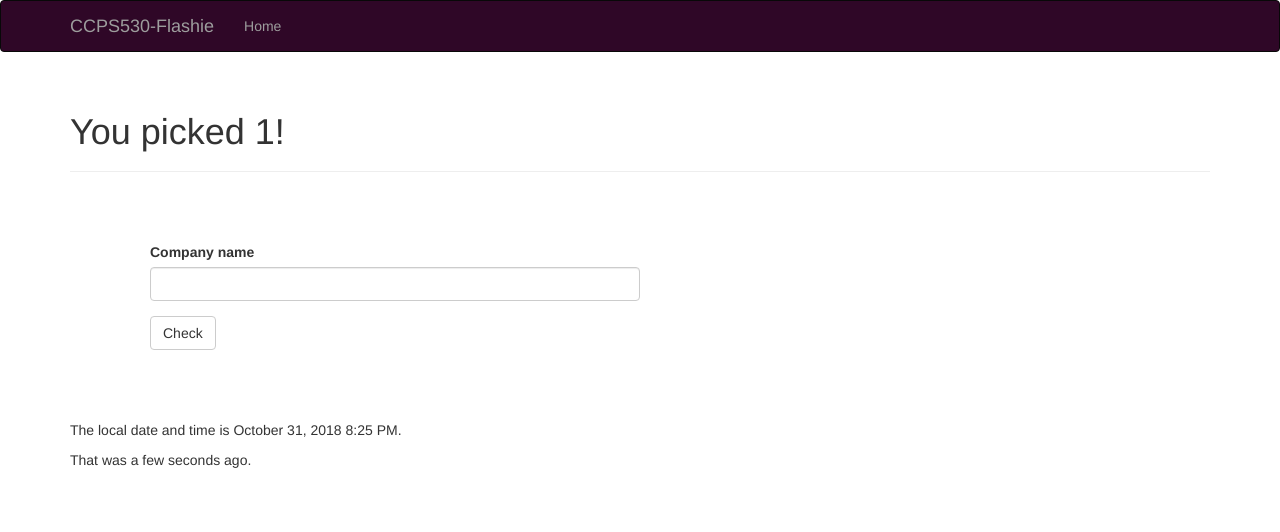
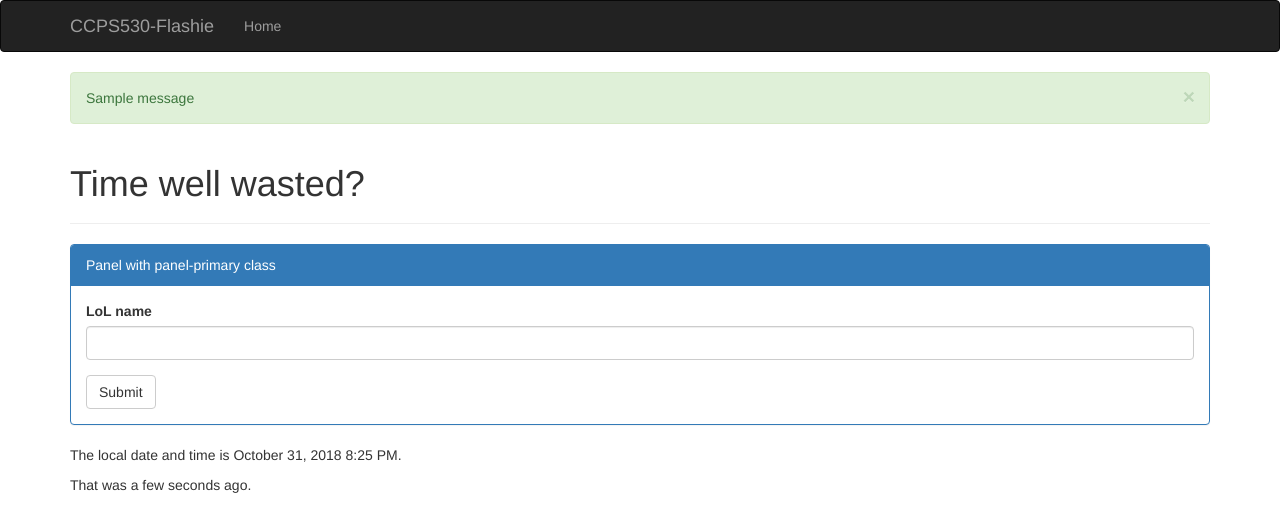
Before and after one commit to cjj272/ccps530-flashie, a Flask app: page / in a window 1280 px wide. Shown: the top 532 px of the page. Run offline with Flask 2, Linux system fonts and the light colour scheme; the visitor is signed in with stand-in values (Sample User, id 1); one stand-in notice (Sample message) is shown; some libraries are stand-ins or nearby versions.

Commit message:
db, other cosmetic changes

```diff
--- a/app.py
+++ b/app.py
@@ -1,24 +1,49 @@
 import os
+import requests
+import sys
 from datetime import datetime
-from flask import Flask,render_template, redirect, url_for,session
+from flask import Flask,render_template, redirect, url_for,session,flash
 from flask_bootstrap import Bootstrap
 from flask_moment import Moment
 from flask_wtf import FlaskForm
-from wtforms import StringField,SubmitField
-from wtforms.validators import DataRequired
+from wtforms import StringField,SubmitField,RadioField
+from wtforms.validators import DataRequired,Required,Length
+from flask_sqlalchemy import SQLAlchemy
 
 app = Flask(__name__)
 
-app.config.from_object(os.environ['APP_SETTINGS'])
+app.config.from_object('config.Config')
 
+db = SQLAlchemy(app)
 bootstrap = Bootstrap(app)
 moment = Moment(app)
 
 
+
+#db stuff
+class SummonerToAccountID(db.Model):
+	__tablename__='sumtoacc'
+	name = db.Column(db.String(64),primary_key=True)
+	id = db.Column(db.Integer,index=True)
+	def __repr__(self):
+		return '<Name %r>' % self.name
+
+#riot stuff
+def GetSummonerInfo(accountName):
+	r=requests.get('https://na1.api.riotgames.com/lol/summoner/v3/summoners/by-name/' + accountName,headers = {
+		"X-Riot-Token": "RGAPI-44250bf4-2e19-4f3d-a81b-46afbe60a985",
+	})
+
+	if r.status_code != 200:
+		return "Fail"
+	return (r.json().get('name'), r.json().get('accountId'))
+
+
 #form
 class CompForm(FlaskForm):
-	comp = StringField('Company name', validators=[DataRequired()])
-	submit = SubmitField('Check')
+	name = StringField('LoL name', validators=[DataRequired(),Length(2,15)])
+	#platform = RadioField('Platform', choices=[('7','7 day'),('15','15 day'),('30','30 day')],validators=[DataRequired()])
+	submit = SubmitField('Submit')
 
 
 #handle 404, 500
@@ -34,10 +59,30 @@ def internal_server_error(e):
 def index():
 	form=CompForm()
 	if form.validate_on_submit():
-		session['comp']=form.comp.data
-		comp=form.comp.data
+		session['name']=form.name.data
+		#session['platform']=form.platform.data
+
+		#check if user exists
+		exists = SummonerToAccountID.query.filter(SummonerToAccountID.name.ilike("%"+form.name.data+"%")).first() is not None
+		print(exists, file=sys.stdout)
+		if exists:
+			flash("User already exists",'danger')
+			return redirect(url_for('index'))
+
+
+		info = GetSummonerInfo(form.name.data)
+		if info=="Fail":
+			flash('Submit failed. User does not exist or Riot does not like us','danger')
+			return redirect(url_for('index'))
+
+		user = SummonerToAccountID(name=info[0],id=info[1])
+		db.session.add(user)
+		db.session.commit()
+
+		flash('Success?','success')
+
 		return redirect(url_for('index'))
-	return render_template('index.html',current_time=datetime.utcnow(),form=form,comp=session.get('comp'))
+	return render_template('index.html',current_time=datetime.utcnow(),form=form,name=session.get('name'),platform=session.get('platform'))
 
 @app.route('/<name>')
 def user(name):
--- a/config.py
+++ b/config.py
@@ -7,8 +7,12 @@ class Config(object):
     TESTING = False
     CSRF_ENABLED = True
     SECRET_KEY = 'Fn9kmuYCbgodkUoYgsmWKgSg5t7zjQqLyX6f2sHAey4SC2ukfo4Rjw4aJFxGQhL6'
+    SQLALCHEMY_DATABASE_URI = 'sqlite:///' + os.path.join(basedir, 'data.sqlite')
+    SQLALCHEMY_TRACK_MODIFICATIONS = False
+    RIOT_API_KEY = 'RGAPI-44250bf4-2e19-4f3d-a81b-46afbe60a985'
 
 
+'''
 class ProductionConfig(Config):
     DEBUG = False
 
@@ -25,3 +29,4 @@ class DevelopmentConfig(Config):
 
 class TestingConfig(Config):
     TESTING = True
+'''
--- a/templates/404.html
+++ b/templates/404.html
@@ -6,7 +6,8 @@
 <div class="page-header">
     <h1>404 - Not Found</h1>
     <h2>Are you lost, friend?</h2>
+    <p>The local date and time is {{ moment(current_time).format('LLL') }}.</p>
+    <p>That was {{ moment(current_time).fromNow(refresh=True) }}.</p>
 </div>
-<p>The local date and time is {{ moment(current_time).format('LLL') }}.</p>
-<p>That was {{ moment(current_time).fromNow(refresh=True) }}.</p>
+
 {% endblock %}
--- a/templates/base.html
+++ b/templates/base.html
@@ -31,6 +31,17 @@
 
 {% block content %}
 <div class="container">
+    {% with messages = get_flashed_messages(with_categories=true) %}
+        {% if messages %}
+            {% for category, message in messages %}
+                <div class="alert alert-{{ category }} alert-dismissible" role="alert">
+                <button type="button" class="close" data-dismiss="alert" aria-label="Close"><span aria-hidden="true">×</span></button>
+                {{message}}
+                </div>
+            {% endfor %}
+        {% endif %}
+    {% endwith %}
+
     {% block page_content %}{% endblock %}
 </div>
 {% endblock %}
--- a/templates/index.html
+++ b/templates/index.html
@@ -4,7 +4,8 @@
 {% block title %}CCPS530-Flashie - Home{% endblock %}
 
 {% block scripts %}
-  <link rel="stylesheet" href="/static/css/form.css">
+<!– "<link rel="stylesheet" href="/static/css/form.css">
+
 {{ super() }}
   <script src="https://code.jquery.com/ui/1.12.1/jquery-ui.js"></script>
   <script src="/static/js/autocomplete.js"></script>
@@ -15,9 +16,13 @@
 
 {% block page_content %}
 <div class="page-header">
-    <h1>{% if comp %}You picked {{ comp }}{% else %}Please select a company{% endif %}!</h1>
+    <h1>{% if comp %}You picked {{ comp }}{% else %}Time well wasted?{% endif %}</h1>
 </div>
-{{ wtf.quick_form(form) }}
+<div class="panel panel-primary">
+    <div class="panel-heading">Panel with panel-primary class</div>
+    <div class="panel-body">{{ wtf.quick_form(form) }}</div>
+</div>
+
 <h1></h1>
 <p>The local date and time is {{ moment(current_time).format('LLL') }}.</p>
 <p>That was {{ moment(current_time).fromNow(refresh=True) }}.</p>
```
Also changed, not shown: requirements.txt (+7 -0 lines), data.sqlite (added).
